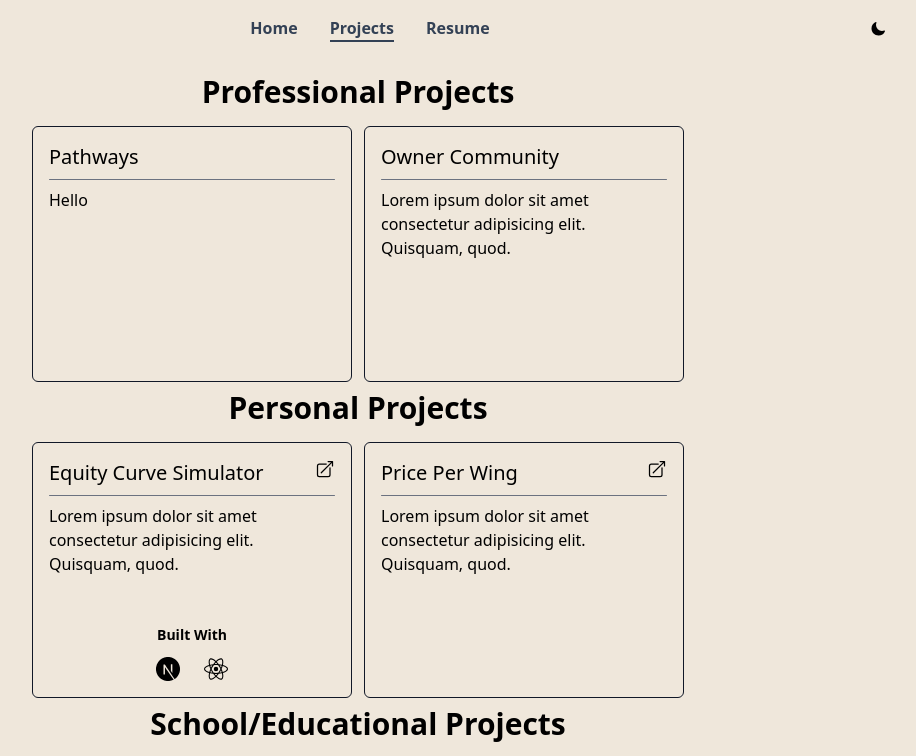
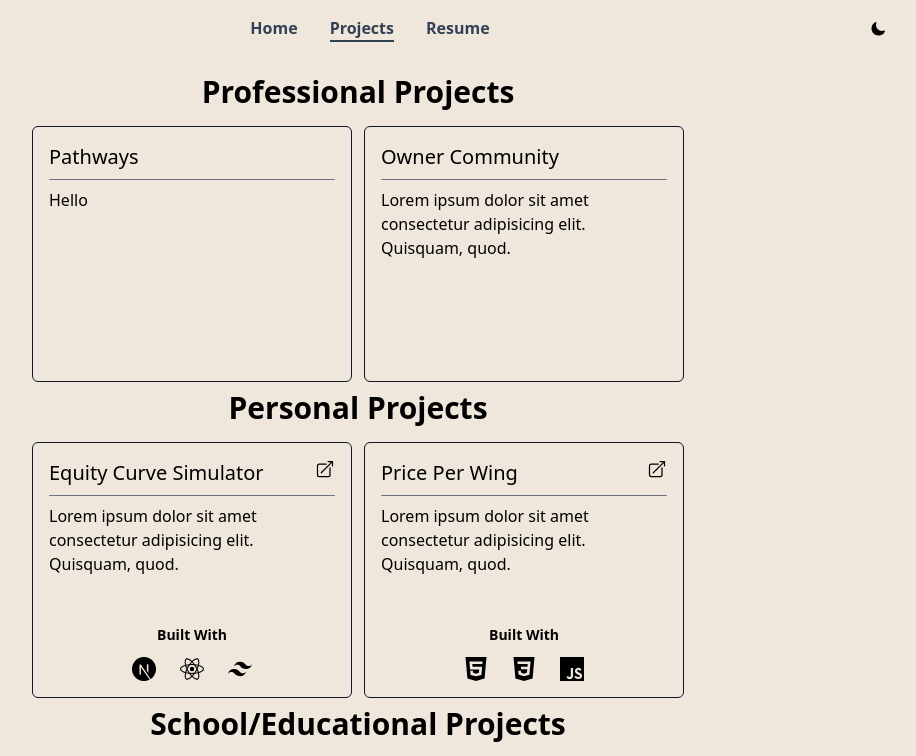
Before and after one commit to clsscrch/personal-site, a Next.js app: page /projects in a window 1280 px wide. Shown: the top 756 px of the page, without its empty margins (282-1198 px from the left). Built offline with nearby package versions, Linux system fonts and the light colour scheme.

Commit message:
Updated cards

```diff
--- a/components/Card.tsx
+++ b/components/Card.tsx
@@ -19,7 +19,7 @@ interface IconListType {
 
 export default function Card({ title, link, iconList, children }: CardProps): JSX.Element {
     return (
-        <div className="rounded-md border w-60 sm:w-80 sm:h-64 p-4 border-gray-900 relative">
+        <div className="rounded-md border w-60 h-64 sm:w-80 sm:h-64 p-4 border-gray-900 relative">
             <div className="flex justify-between pb-2">
                 <h1 className="text-xl">{title}</h1>
                 {link ? <Link href={link} rel="noopener noreferrer" target="_blank"><ArrowTopRightOnSquareIcon className="h-5 w-5 cursor-pointer" /></Link> : <> </>}
--- a/pages/projects.tsx
+++ b/pages/projects.tsx
@@ -1,7 +1,7 @@
 import Card from "../components/Card";
 import Head from "next/head";
 import CardContainer from "../components/CardContainer";
-import { SiNextdotjs, SiReact } from "react-icons/si";
+import { SiCss3, SiHtml5, SiJavascript, SiNextdotjs, SiReact, SiTailwindcss } from "react-icons/si";
 
 export default function Projects() {
     return (
@@ -22,10 +22,10 @@ export default function Projects() {
                 </CardContainer>
 
                 <CardContainer title="Personal Projects">
-                    <Card title="Equity Curve Simulator" link="https://equity-curve-simulator.vercel.app/" iconList={[{ icon: <SiNextdotjs />, tooltip: 'Next.js' }, { icon: <SiReact />, tooltip: 'React' }]}>
+                    <Card title="Equity Curve Simulator" link="https://equity-curve-simulator.vercel.app/" iconList={[{ icon: <SiNextdotjs />, tooltip: 'Next.js' }, { icon: <SiReact />, tooltip: 'React' }, { icon: <SiTailwindcss />, tooltip: 'TailwindCSS' }]}>
                         Lorem ipsum dolor sit amet consectetur adipisicing elit. Quisquam, quod.
                     </Card>
-                    <Card title="Price Per Wing" link="https://priceperwing.vercel.app/">
+                    <Card title="Price Per Wing" link="https://priceperwing.vercel.app/" iconList={[{ icon: <SiHtml5 />, tooltip: 'HTML' }, { icon: <SiCss3 />, tooltip: 'CSS' }, { icon: <SiJavascript />, tooltip: 'JavaScript' }]}>
                         Lorem ipsum dolor sit amet consectetur adipisicing elit. Quisquam, quod.
                     </Card>
                 </CardContainer>
```
